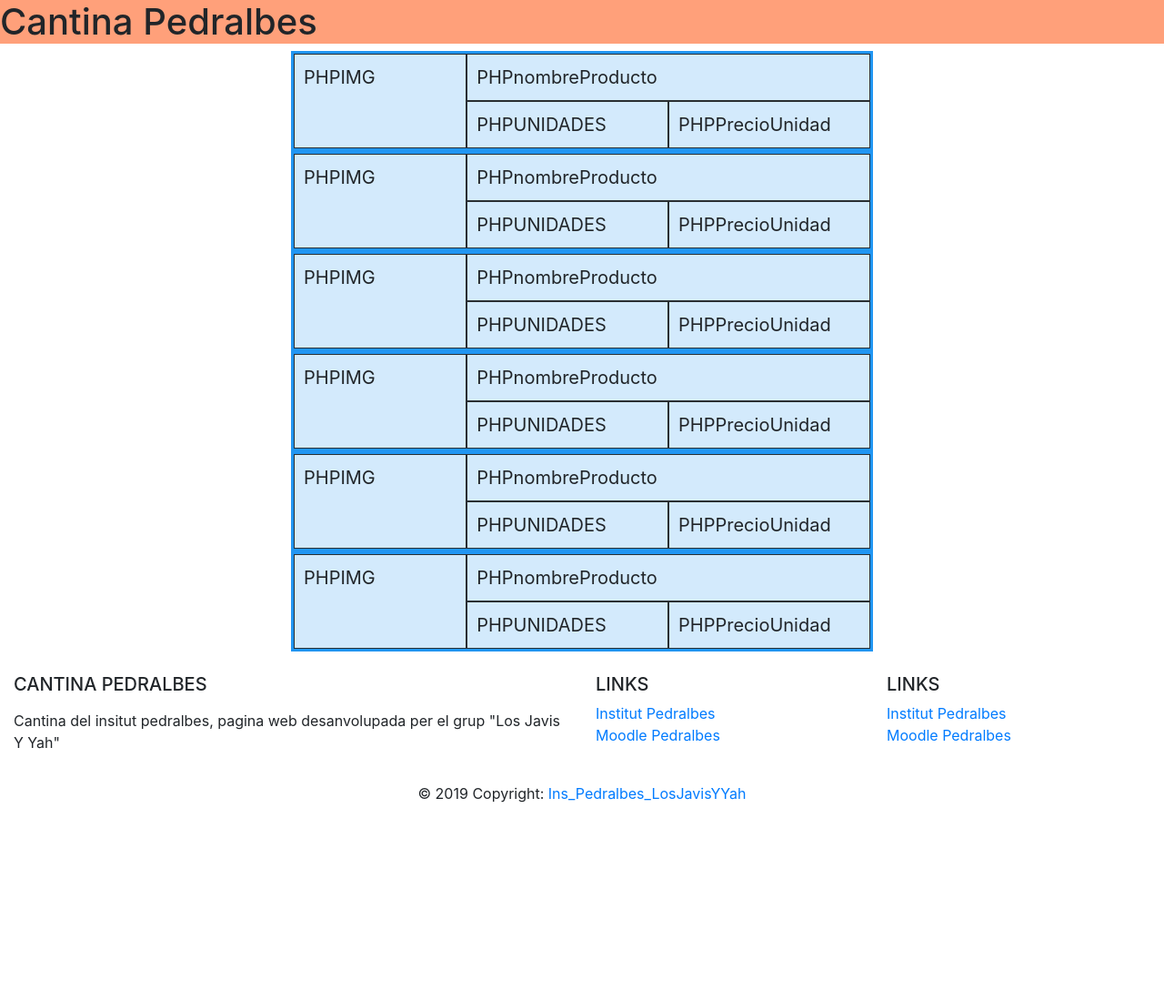
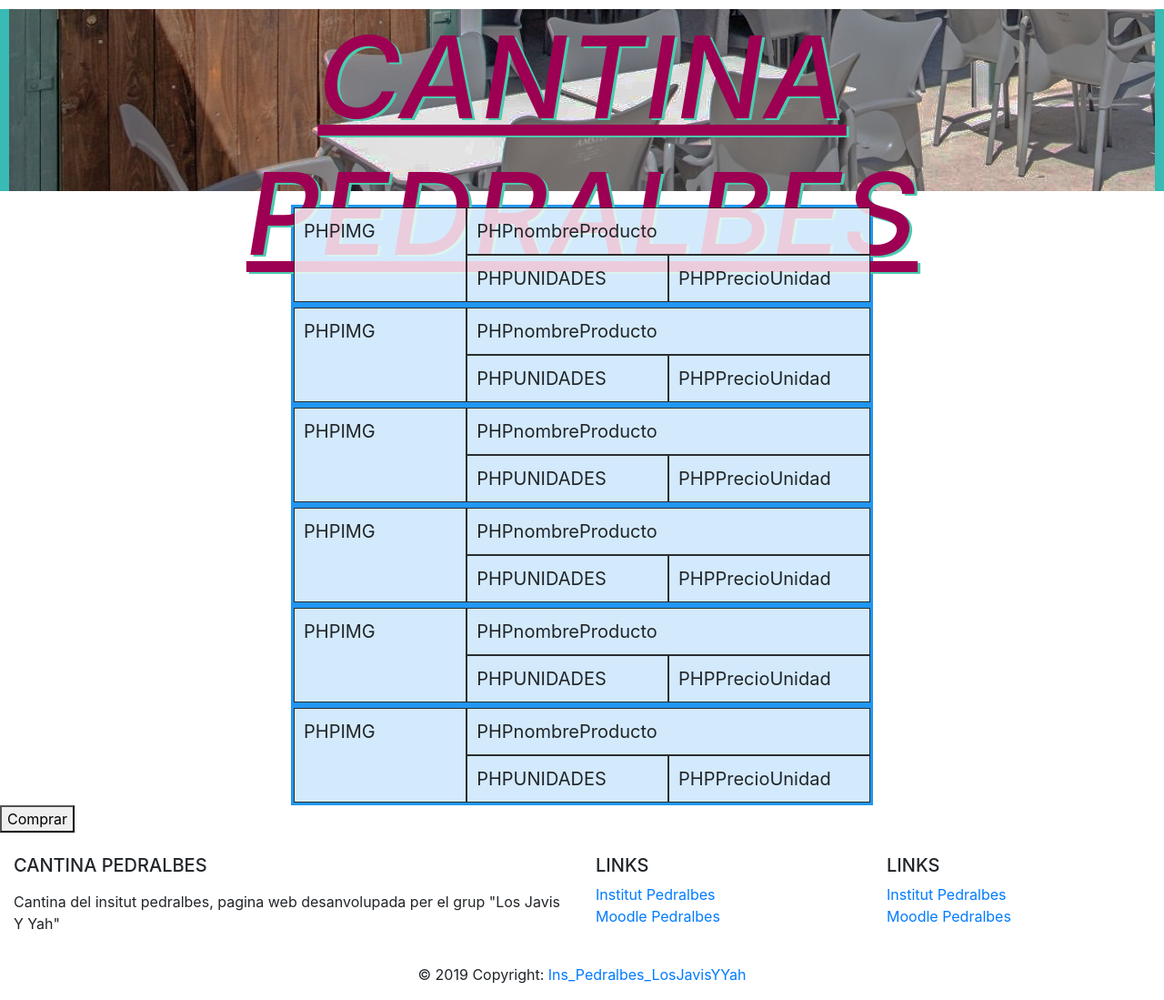
Before and after one commit to RiSoKa44/projecteCantina, a PHP site: page /menu.php in a window 1280 px wide. Shown: the whole page at 91% size. Before the commit the page ends 882 px from the top, so only its background shows below. Run offline with PHP 8.4, Linux system fonts and the light colour scheme.

Commit message:
navegacionentrepantallamenu

```diff
--- a/css/headers.css
+++ b/css/headers.css
@@ -1,5 +1,26 @@
+#contentGen{
+    background-color: #39bab5;
+}
 #divHeader{
+    margin-top: 10px;
+    margin-left: 10px;
+    margin-right: 10px;
+    margin-bottom: 15px;
     border-style: inherit;
     border-width: medium;
-    background-color: lightsalmon;
+    background-color: #39bab5;
+    background-image: url("../img/cantina.jpg");
+    width: auto;
+    height: 200px;
+
 }
+.nombrePrincipal{
+    font-size: 125px;
+    color: #9D0052;
+    text-decoration: underline;
+    text-transform: uppercase;
+    letter-spacing: 1.5px;
+    text-shadow: 3px 2px #4BCBAE;
+    font-style: italic;
+    text-align: center;
+}
--- a/header.php
+++ b/header.php
@@ -7,6 +7,7 @@
     <link rel='stylesheet' type='text/css' media='screen' href='css/menu.css'>
     <link rel='stylesheet' type='text/css' media='screen' href='css/headers.css'>
     <script src='main.js'></script>
+    <div id="contentGen">
     <div id="divHeader">
         <h1 class="nombrePrincipal">
             <?php
@@ -14,4 +15,5 @@
             ?>
         </h1>
     </div>
+    </div>
 </head>
--- a/menu.php
+++ b/menu.php
@@ -42,6 +42,9 @@
             <div class="grid-item">PHPPrecioUnidad</div>
         </div>
     </div>
+    <?php
+        echo '<button type="button" onclick="location.href=\'confirmarComanda.php\'">Comprar</button>';
+    ?>
 </body>
 <?php
     include 'footer.php';
```
Also changed, not shown: img/cantina.jpg (added).
